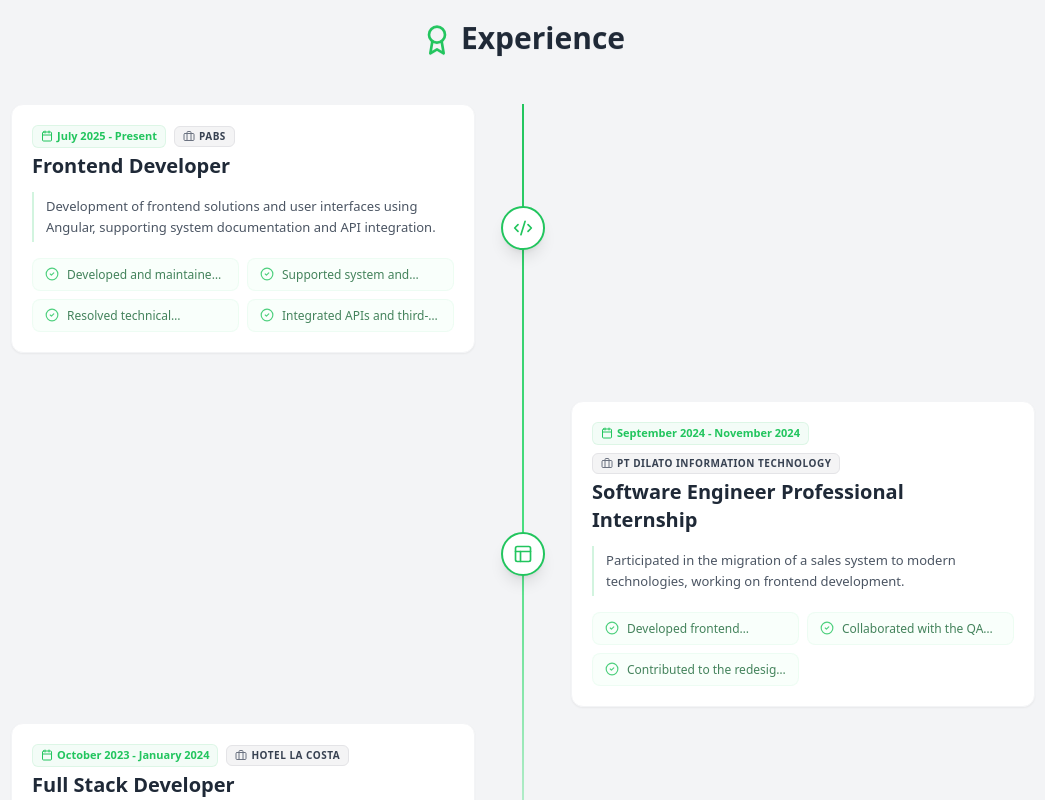
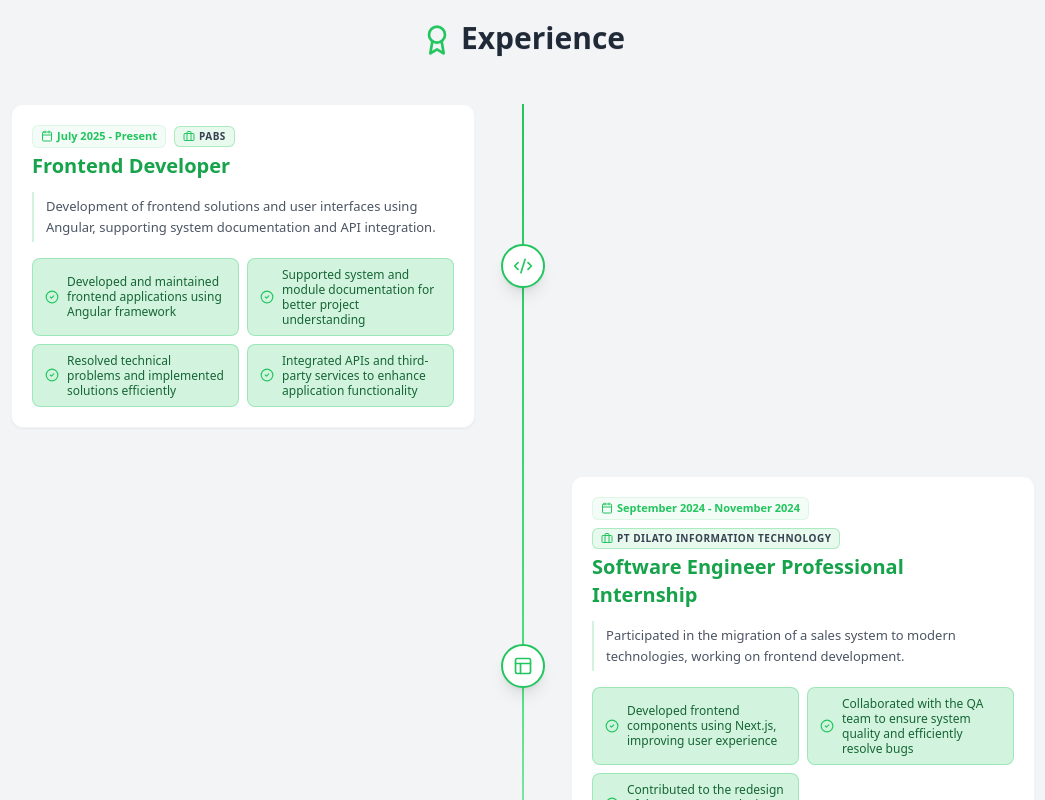
Before and after one commit to 818diego/portfolio, a React (Vite) app: page / in a window 1280 px wide. Shown: the part 860-1660 px from the top of the page, without its empty margins (117-1162 px from the left). Built offline with nearby package versions, Linux system fonts and the light colour scheme; no server answers.

Commit message:
refactor: update styling in ExperienceItem component for improved visual hierarchy and hover effects

```diff
--- a/src/components/sections/ExperienceItem.tsx
+++ b/src/components/sections/ExperienceItem.tsx
@@ -20,7 +20,7 @@ export const ExperienceItem: React.FC<{ exp: any, index: number }> = ({ exp, ind
             </div>
             <div className={`w-full md:w-1/2 pl-10 md:pl-0 ${isEven ? 'md:pr-12' : 'md:pl-12'}`}>
                 <div
-                    className="group bg-white dark:bg-zinc-800 rounded-xl p-5 shadow-sm dark:shadow-zinc-900 border border-gray-100 dark:border-zinc-700/50 hover:border-green-500/30 dark:hover:border-green-400/30 transition-all duration-300"
+                    className="group bg-white dark:bg-zinc-800 rounded-xl p-5 shadow-sm dark:shadow-zinc-900 border border-gray-100 dark:border-zinc-700/50 transition-all duration-300"
                 >
                     <div className="flex flex-col mb-3">
                         <div className="flex flex-wrap items-center gap-2 mb-1">
@@ -28,26 +28,26 @@ export const ExperienceItem: React.FC<{ exp: any, index: number }> = ({ exp, ind
                                 <Calendar className="w-3 h-3" />
                                 {exp.period}
                             </span>
-                            <div className="flex items-center gap-1 px-2 py-0.5 rounded-md bg-zinc-100 dark:bg-zinc-700/50 border border-zinc-200 dark:border-zinc-600/30 group-hover:bg-green-500/10 group-hover:border-green-500/30 transition-all duration-300">
-                                <Briefcase className="w-3 h-3 text-gray-500 dark:text-gray-400 group-hover:text-green-500" />
-                                <span className="font-bold text-[10px] uppercase tracking-wider text-gray-700 dark:text-gray-300 group-hover:text-green-600 dark:group-hover:text-green-400">{exp.company}</span>
+                            <div className="flex items-center gap-1 px-2 py-0.5 rounded-md bg-green-500/10 dark:bg-zinc-700/50 border border-green-500/30 dark:border-zinc-600/30 transition-all duration-300">
+                                <Briefcase className="w-3 h-3 text-green-500 dark:text-gray-400" />
+                                <span className="font-bold text-[10px] uppercase tracking-wider text-gray-700 dark:text-white">{exp.company}</span>
                             </div>
                         </div>
-                        <h3 className="text-xl font-black text-gray-800 dark:text-green-300 group-hover:text-green-600 dark:group-hover:text-green-400 transition-colors">
+                        <h3 className="text-xl font-black text-green-600 dark:text-green-400 transition-colors">
                             {exp.title}
                         </h3>
                     </div>
                     <p className="text-[13px] text-gray-600 dark:text-gray-400 mb-4 leading-relaxed border-l-2 border-green-500/20 pl-3 py-1">
                         {exp.description}
                     </p>
-                    <div className="grid grid-cols-1 sm:grid-cols-2 gap-2 overflow-hidden transition-all duration-700 ease-in-out max-h-48 opacity-80 group-hover:max-h-96 group-hover:opacity-100">
+                    <div className="grid grid-cols-1 sm:grid-cols-2 gap-2 overflow-hidden transition-all duration-700 ease-in-out opacity-100">
                         {exp.achievements.map((achievement: any, i: number) => (
                             <div
                                 key={i}
-                                className="flex items-center px-3 py-2 rounded-lg bg-green-50/50 dark:bg-green-900/5 text-green-800 dark:text-green-300 border border-green-100/50 dark:border-green-800/10 group-hover:bg-green-500/10 group-hover:border-green-500/20 transition-all duration-300"
+                                className="flex items-center px-3 py-2 rounded-lg bg-green-500/20 dark:bg-green-400/5 text-green-800 dark:text-green-300 border border-green-500/30 dark:border-green-400/20 transition-all duration-300"
                             >
                                 <CheckCircle2 className="w-3.5 h-3.5 mr-2 text-green-500 dark:text-green-400 flex-shrink-0" />
-                                <span className="text-[12px] leading-tight font-medium line-clamp-1 group-hover:line-clamp-none">
+                                <span className="text-[12px] leading-tight font-medium">
                                     {achievement}
                                 </span>
                             </div>
```
